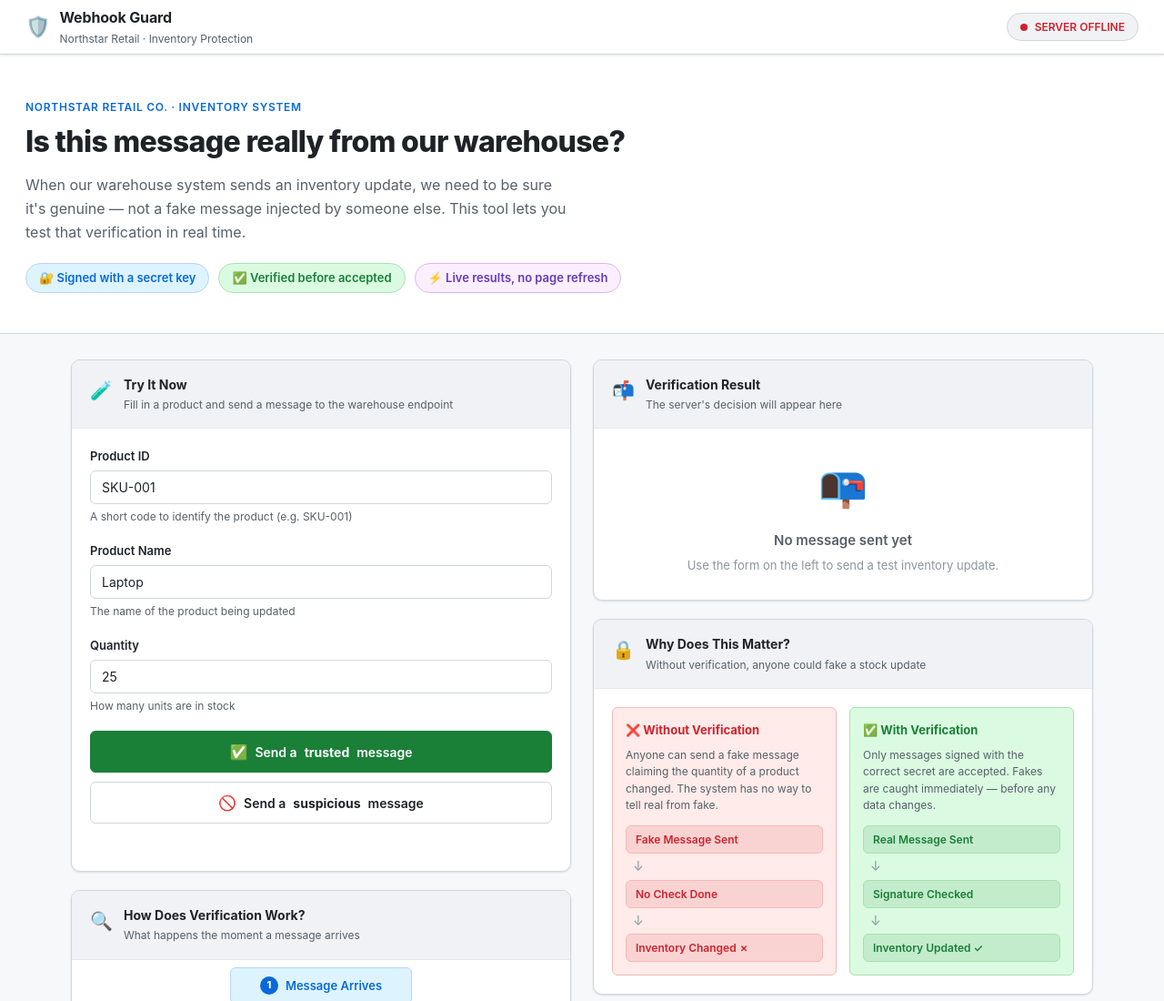
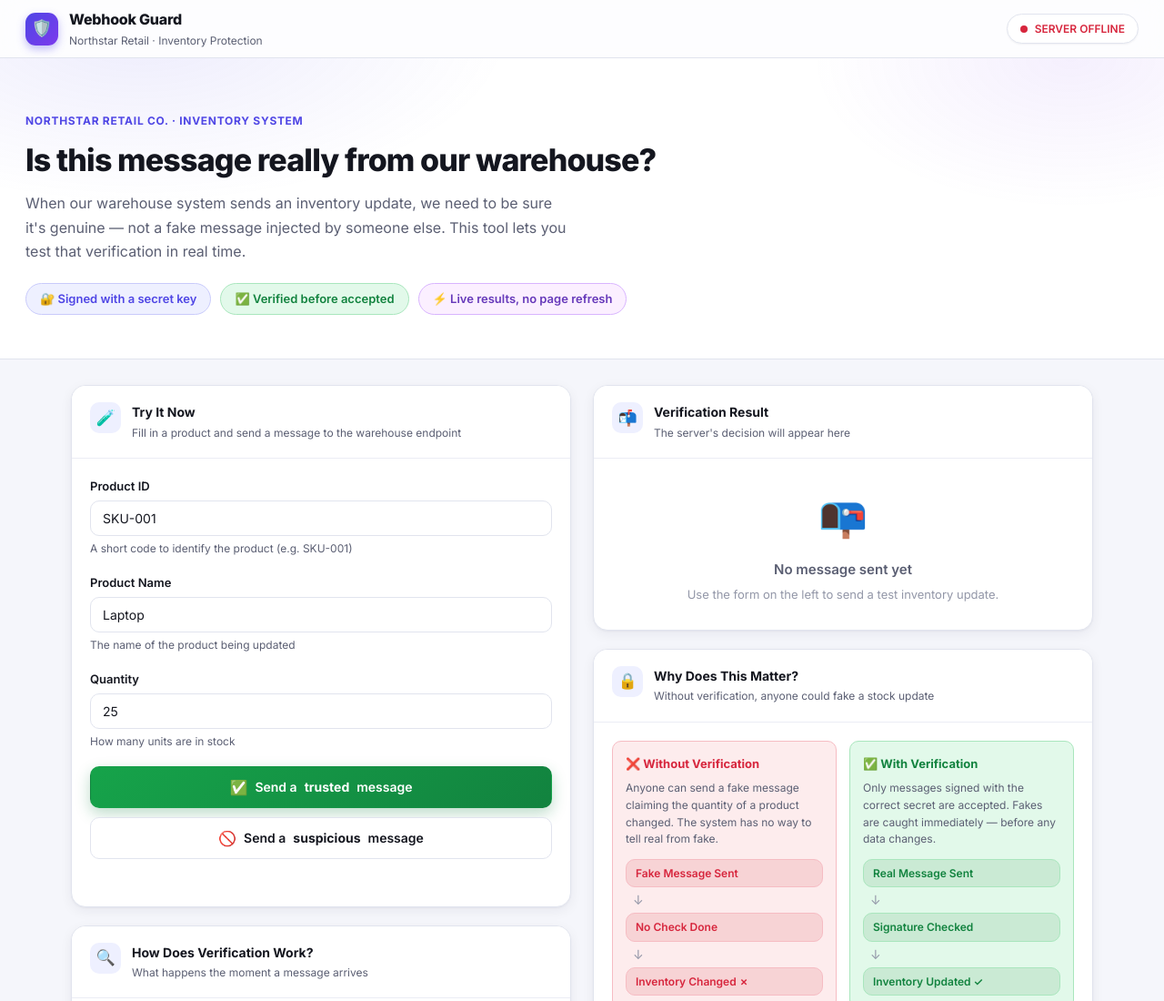
Before and after one commit to Samkimiri/webhook-verification, a website: page public/index.html in a window 1280 px wide. Shown: the top 1100 px of the page at 91% size. Drawn offline with Linux system fonts and the light colour scheme; no server answers.

Commit message:
feat: modernize dashboard UI — typography, gradient accents, depth
Visual refresh to move the dashboard from a flat GitHub-style layout
toward a more polished, modern SaaS look, without touching any
behavior, IDs, or classes app.js depends on.

- Swap system font stack for Inter (UI) + JetBrains Mono (code),
  loaded from Google Fonts.
- Replace the flat blue/green/red token palette with a richer
  indigo → violet accent, softer neutrals, and layered shadow tokens
  (--shadow-xs/md/lg) instead of one flat shadow.
- Header: sticky frosted-glass effect (backdrop-filter blur), brand
  mark turned into a proper gradient badge instead of a bare emoji.
- Hero: subtle radial gradient wash + glassy pill chips.
- Cards: larger radius, soft layered shadow, gentle hover lift;
  card-header icons became rounded tinted badges instead of a flat
  grey bar.
- Buttons: gradient fill + colored glow shadow on the primary action,
  hover lift on both buttons.
- "Send a Real Webhook" code blocks: dark editor-style panel with a
  CSS-only macOS traffic-light dot decoration, monospace font.
- Journal CTA button: gradient fill matching the new brand.

Verified with Playwright: no console errors, no layout regressions,
and no reintroduced horizontal overflow at 375px (the fix from the
previous commit still holds under the new styles).

```diff
--- a/public/index.html
+++ b/public/index.html
@@ -3,7 +3,11 @@
 <head>
   <meta charset="UTF-8" />
   <meta name="viewport" content="width=device-width, initial-scale=1.0" />
+  <meta name="theme-color" content="#4f46e5" />
   <title>Webhook Guard · Northstar Retail</title>
+  <link rel="preconnect" href="https://fonts.googleapis.com" />
+  <link rel="preconnect" href="https://fonts.gstatic.com" crossorigin />
+  <link href="https://fonts.googleapis.com/css2?family=Inter:wght@400;500;600;700;800&family=JetBrains+Mono:wght@400;500&display=swap" rel="stylesheet" />
   <link rel="stylesheet" href="styles.css" />
 </head>
 <body>
--- a/public/styles.css
+++ b/public/styles.css
@@ -8,30 +8,37 @@
 
 /* ── Design tokens ───────────────────────────────────────── */
 :root {
+  /* fonts */
+  --font-sans: 'Inter', -apple-system, "Segoe UI", system-ui, sans-serif;
+  --font-mono: 'JetBrains Mono', "Cascadia Code", "Fira Mono", "Consolas", monospace;
+
   /* surfaces */
-  --bg:          #f6f8fa;
+  --bg:          #f5f6fb;
   --surface:     #ffffff;
-  --surface-2:   #f0f2f5;
-  --border:      #d0d7de;
-  --border-sub:  #e5e8ec;
+  --surface-2:   #f4f5fa;
+  --border:      #e1e4ee;
+  --border-sub:  #ebedf5;
 
   /* text */
-  --text:        #1f2328;
-  --text-muted:  #57606a;
-  --text-dim:    #8c959f;
+  --text:        #14161f;
+  --text-muted:  #5b5f73;
+  --text-dim:    #9397a8;
 
-  /* accent */
-  --blue:        #0969da;
-  --blue-light:  #ddf4ff;
-  --blue-border: #b6d4f8;
+  /* accent — indigo → violet */
+  --blue:        #4f46e5;
+  --blue-light:  #eef0ff;
+  --blue-border: #c9cbfb;
+  --accent-2:    #7c3aed;
+  --grad-primary: linear-gradient(135deg, #4f46e5, #7c3aed);
 
   /* status */
-  --green:       #1a7f37;
-  --green-light: #dafbe1;
-  --green-border:#aae0b2;
-  --red:         #cf222e;
-  --red-light:   #ffebe9;
-  --red-border:  #f4b8bb;
+  --green:       #12833f;
+  --green-light: #e2f9ea;
+  --green-border:#a9e6bd;
+  --grad-green:  linear-gradient(135deg, #16a34a, #12833f);
+  --red:         #d7263d;
+  --red-light:   #fdeced;
+  --red-border:  #f6bcc3;
   --amber:       #9a6700;
   --amber-light: #fff8c5;
   --purple:      #6639ba;
@@ -39,22 +46,25 @@
   --purple-border:#d8b4fe;
 
   /* layout */
-  --r:           10px;
-  --r-sm:        6px;
-  --shadow:      0 1px 3px rgba(0,0,0,.08), 0 1px 2px rgba(0,0,0,.04);
-  --shadow-md:   0 4px 12px rgba(0,0,0,.08), 0 2px 4px rgba(0,0,0,.04);
+  --r:           16px;
+  --r-sm:        10px;
+  --shadow-xs:   0 1px 2px rgba(20,22,45,.05);
+  --shadow:      0 1px 2px rgba(20,22,45,.04), 0 4px 14px rgba(20,22,45,.06);
+  --shadow-md:   0 8px 24px rgba(20,22,45,.09), 0 2px 6px rgba(20,22,45,.05);
+  --shadow-lg:   0 16px 40px rgba(20,22,45,.12), 0 4px 10px rgba(20,22,45,.06);
   --max-w:       1180px;
 }
 
 html { scroll-behavior: smooth; }
 
 body {
-  font-family: -apple-system, "Segoe UI", system-ui, sans-serif;
+  font-family: var(--font-sans);
   background: var(--bg);
   color: var(--text);
   font-size: 15px;
   line-height: 1.6;
   -webkit-font-smoothing: antialiased;
+  -moz-osx-font-smoothing: grayscale;
 }
 
 .hidden { display: none !important; }
@@ -63,31 +73,40 @@ body {
    HEADER
    ════════════════════════════════════════════════════════════ */
 .site-header {
-  background: var(--surface);
+  background: rgba(255,255,255,.75);
+  backdrop-filter: blur(14px) saturate(1.4);
+  -webkit-backdrop-filter: blur(14px) saturate(1.4);
   border-bottom: 1px solid var(--border);
   padding: 0 28px;
-  height: 60px;
+  height: 64px;
   display: flex;
   align-items: center;
   justify-content: space-between;
   position: sticky;
   top: 0;
   z-index: 100;
-  box-shadow: var(--shadow);
 }
 
-.header-brand { display: flex; align-items: center; gap: 10px; }
+.header-brand { display: flex; align-items: center; gap: 12px; }
 
 .brand-icon {
-  font-size: 22px;
+  font-size: 18px;
   flex-shrink: 0;
+  width: 36px;
+  height: 36px;
+  display: flex;
+  align-items: center;
+  justify-content: center;
+  border-radius: 11px;
+  background: var(--grad-primary);
+  box-shadow: 0 4px 10px rgba(79,70,229,.35);
 }
 
 .brand-title {
   font-size: 16px;
-  font-weight: 700;
+  font-weight: 800;
   color: var(--text);
-  letter-spacing: -.01em;
+  letter-spacing: -.015em;
 }
 
 .brand-sub { font-size: 12px; color: var(--text-muted); }
@@ -96,10 +115,11 @@ body {
   display: flex;
   align-items: center;
   gap: 8px;
-  padding: 5px 14px;
+  padding: 6px 14px;
   border-radius: 20px;
   border: 1px solid var(--border);
-  background: var(--surface-2);
+  background: var(--surface);
+  box-shadow: var(--shadow-xs);
   cursor: default;
 }
 
@@ -121,28 +141,36 @@ body {
    HERO
    ════════════════════════════════════════════════════════════ */
 .hero {
-  background: var(--surface);
+  position: relative;
+  background:
+    radial-gradient(680px 320px at 12% -10%, rgba(79,70,229,.10), transparent 60%),
+    radial-gradient(520px 300px at 92% 0%, rgba(124,58,237,.08), transparent 55%),
+    var(--surface);
   border-bottom: 1px solid var(--border);
-  padding: 48px 28px 44px;
+  padding: 56px 28px 48px;
+  overflow: hidden;
 }
 
-.hero-inner { max-width: 720px; }
+.hero-inner { max-width: 720px; position: relative; }
 
 .hero-eyebrow {
+  display: inline-flex;
+  align-items: center;
+  gap: 6px;
   font-size: 12px;
-  font-weight: 600;
+  font-weight: 700;
   letter-spacing: .06em;
   color: var(--blue);
   text-transform: uppercase;
-  margin-bottom: 10px;
+  margin-bottom: 14px;
 }
 
 .hero-title {
-  font-size: 32px;
+  font-size: 34px;
   font-weight: 800;
   color: var(--text);
-  line-height: 1.2;
-  letter-spacing: -.02em;
+  line-height: 1.18;
+  letter-spacing: -.025em;
   margin-bottom: 14px;
 }
 
@@ -151,7 +179,7 @@ body {
   color: var(--text-muted);
   line-height: 1.65;
   max-width: 600px;
-  margin-bottom: 20px;
+  margin-bottom: 22px;
 }
 
 .hero-chips { display: flex; flex-wrap: wrap; gap: 10px; }
@@ -159,9 +187,12 @@ body {
 .hero-chip {
   font-size: 13px;
   font-weight: 600;
-  padding: 5px 14px;
+  padding: 6px 15px;
   border-radius: 20px;
+  backdrop-filter: blur(6px);
+  transition: transform .15s ease;
 }
+.hero-chip:hover { transform: translateY(-1px); }
 
 .chip-blue   { background: var(--blue-light);   color: var(--blue);   border: 1px solid var(--blue-border); }
 .chip-green  { background: var(--green-light);  color: var(--green);  border: 1px solid var(--green-border); }
@@ -194,21 +225,33 @@ body {
   border-radius: var(--r);
   box-shadow: var(--shadow);
   overflow: hidden;
+  transition: box-shadow .2s ease, transform .2s ease, border-color .2s ease;
+}
+.card:hover {
+  box-shadow: var(--shadow-md);
+  transform: translateY(-2px);
+  border-color: var(--blue-border);
 }
 
 .card-header {
   display: flex;
   align-items: flex-start;
   gap: 12px;
-  padding: 16px 20px;
+  padding: 18px 20px;
   border-bottom: 1px solid var(--border-sub);
-  background: var(--surface-2);
+  background: var(--surface);
 }
 
 .card-header-icon {
-  font-size: 20px;
+  font-size: 17px;
   flex-shrink: 0;
-  margin-top: 1px;
+  width: 34px;
+  height: 34px;
+  display: flex;
+  align-items: center;
+  justify-content: center;
+  border-radius: var(--r-sm);
+  background: var(--blue-light);
 }
 
 .card-title {
@@ -247,9 +290,9 @@ body {
 
 .form-input {
   width: 100%;
-  padding: 9px 12px;
+  padding: 10px 13px;
   background: var(--surface);
-  border: 1px solid var(--border);
+  border: 1.5px solid var(--border);
   border-radius: var(--r-sm);
   font-size: 14px;
   color: var(--text);
@@ -259,7 +302,7 @@ body {
 }
 .form-input:focus {
   border-color: var(--blue);
-  box-shadow: 0 0 0 3px rgba(9,105,218,.12);
+  box-shadow: 0 0 0 4px var(--blue-light);
 }
 .form-input:disabled { opacity: .55; cursor: not-allowed; }
 
@@ -277,29 +320,30 @@ body {
   font-family: inherit;
   font-weight: 600;
   cursor: pointer;
-  border: 1px solid transparent;
-  transition: opacity .15s, transform .1s;
+  border: 1.5px solid transparent;
+  transition: opacity .15s, transform .12s, box-shadow .15s, background .15s, border-color .15s, color .15s;
   outline: none;
 }
-.btn:focus-visible { box-shadow: 0 0 0 3px rgba(9,105,218,.25); }
+.btn:focus-visible { box-shadow: 0 0 0 4px var(--blue-light); }
 .btn:disabled { opacity: .45; cursor: not-allowed; transform: none !important; }
 .btn:not(:disabled):active { transform: scale(.985); }
 
 .btn-icon { font-size: 16px; }
 
 .btn-valid {
-  background: var(--green);
-  border-color: var(--green);
+  background: var(--grad-green);
+  border-color: transparent;
   color: #fff;
+  box-shadow: 0 6px 16px rgba(18,131,63,.28);
 }
-.btn-valid:not(:disabled):hover { background: #1c9040; border-color: #1c9040; }
+.btn-valid:not(:disabled):hover { box-shadow: 0 8px 22px rgba(18,131,63,.38); transform: translateY(-1px); }
 
 .btn-invalid {
   background: var(--surface);
   border-color: var(--border);
   color: var(--text);
 }
-.btn-invalid:not(:disabled):hover { border-color: var(--red); color: var(--red); background: var(--red-light); }
+.btn-invalid:not(:disabled):hover { border-color: var(--red); color: var(--red); background: var(--red-light); transform: translateY(-1px); }
 
 .sending-state {
   margin-top: 12px;
@@ -851,17 +895,18 @@ body {
   display: inline-flex;
   align-items: center;
   padding: 9px 18px;
-  background: var(--blue);
+  background: var(--grad-primary);
+  box-shadow: 0 6px 16px rgba(79,70,229,.3);
   color: #fff;
   font-size: 13px;
   font-weight: 600;
   border-radius: var(--r-sm);
   text-decoration: none;
-  transition: background .15s;
+  transition: box-shadow .15s, transform .15s;
   white-space: nowrap;
 }
-.journal-btn:hover { background: #0757b8; }
-.journal-btn:focus-visible { box-shadow: 0 0 0 3px rgba(9,105,218,.3); outline: none; }
+.journal-btn:hover { box-shadow: 0 8px 22px rgba(79,70,229,.4); transform: translateY(-1px); }
+.journal-btn:focus-visible { box-shadow: 0 0 0 4px var(--blue-light); outline: none; }
 
 /* ════════════════════════════════════════════════════════════
    REAL WEBHOOK INFO CARD
@@ -909,17 +954,17 @@ body {
 }
 
 .rw-code {
-  font-family: "Cascadia Code","Fira Mono","Consolas",monospace;
+  font-family: var(--font-mono);
   font-size: 12px;
-  background: var(--surface-2);
+  background: var(--blue-light);
   padding: 2px 7px;
   border-radius: 4px;
-  border: 1px solid var(--border-sub);
+  border: 1px solid var(--blue-border);
   color: var(--blue);
 }
 
 .rw-secret {
-  font-family: "Cascadia Code","Fira Mono","Consolas",monospace;
+  font-family: var(--font-mono);
   font-size: 13px;
   font-weight: 700;
   color: var(--red);
@@ -934,7 +979,7 @@ body {
 .rw-copy {
   background: var(--surface-2);
   border: 1px solid var(--border);
-  border-radius: 4px;
+  border-radius: 6px;
   color: var(--text-muted);
   font-size: 11px;
   font-weight: 600;
@@ -942,9 +987,9 @@ body {
   padding: 3px 10px;
   cursor: pointer;
   flex-shrink: 0;
-  transition: border-color .1s, color .1s;
+  transition: border-color .1s, color .1s, background .1s;
 }
-.rw-copy:hover { border-color: var(--blue); color: var(--blue); }
+.rw-copy:hover { border-color: var(--blue); color: var(--blue); background: var(--blue-light); }
 
 .rw-body-block, .rw-curl-block {
   margin-bottom: 16px;
@@ -960,19 +1005,30 @@ body {
 }
 
 .rw-body-code {
-  background: var(--surface-2);
-  border: 1px solid var(--border);
+  background: #14161f;
+  border: 1px solid #262a3d;
   border-radius: var(--r-sm);
-  padding: 12px 14px;
-  font-family: "Cascadia Code","Fira Mono","Consolas",monospace;
+  padding: 14px;
+  font-family: var(--font-mono);
   font-size: 12px;
-  color: var(--text);
+  color: #d7dae6;
   white-space: pre;
   overflow-x: auto;
   margin-bottom: 6px;
+  box-shadow: var(--shadow);
+}
+.rw-body-code::before {
+  content: '';
+  display: block;
+  width: 9px;
+  height: 9px;
+  border-radius: 50%;
+  background: #ff5f56;
+  box-shadow: 16px 0 0 #ffbd2e, 32px 0 0 #27c93f;
+  margin-bottom: 12px;
 }
 
-.rw-curl-code { color: var(--purple); }
+.rw-curl-code { color: #b9a2ff; }
 
 .rw-copy-block {
   display: inline-block;
```
